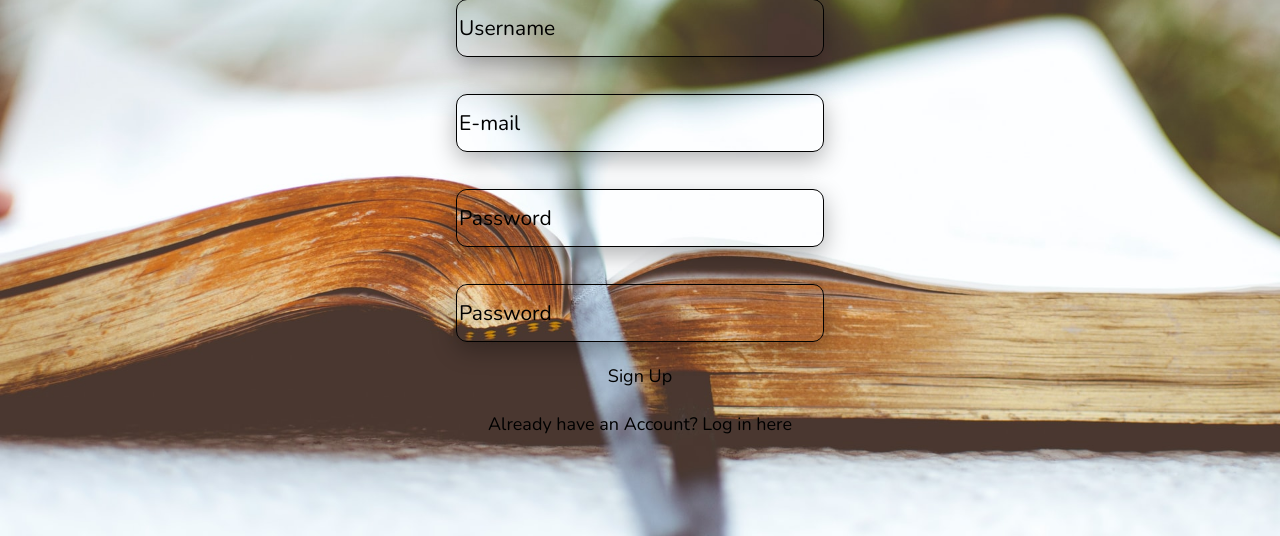
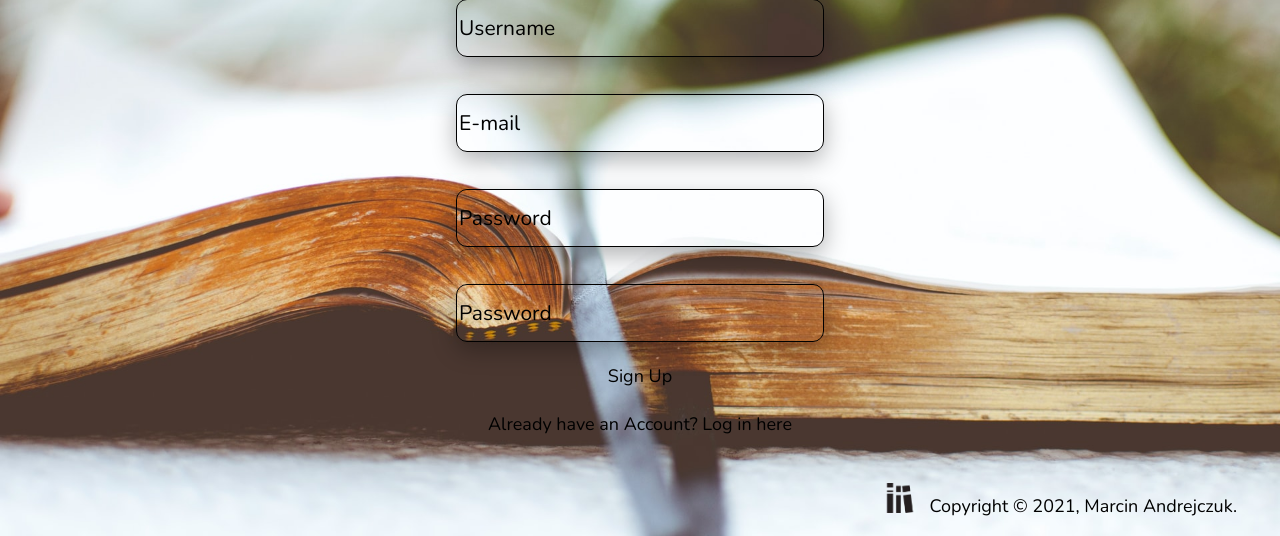
Before and after one commit to Marcinar1010/Readable, a Django app: page /register/ in a window 1280 px wide. Shown: the part 264-800 px from the top of the page. Run offline with Django 3.2, Linux system fonts and the light colour scheme.

Commit message:
better design

```diff
--- a/readable/main/static/main/main_login.css
+++ b/readable/main/static/main/main_login.css
@@ -1,3 +1,11 @@
+html {
+    box-sizing: border-box;
+}
+
+*, *:before, *:after {
+    box-sizing: inherit;
+}
+
 body {
     margin: 0;
     font-family: Nunito;
@@ -5,6 +13,9 @@ body {
     background-repeat: no-repeat;
     background-size: cover;
     background-attachment: fixed;
+    position: relative;
+    min-height: 100vh;
+    padding-bottom: 43px ;
 }
 
 .font-menu {
@@ -145,3 +156,19 @@ button:hover {
     letter-spacing: calc(1rem * 0.001 * 300);
     margin-top: 30px;
 }
+
+footer {
+    position: absolute;
+    font-size: 18px;
+    color: black;
+    bottom: 0;
+    right: 43px;
+    height: 43px;
+}
+
+.footer-icon {
+    height: 30px;
+    width: 30px;
+    transform: translateY(-10px);
+    margin-right: 15px;
+}
--- a/readable/main/templates/main/home.html
+++ b/readable/main/templates/main/home.html
@@ -5,7 +5,7 @@
 {% endblock title %}
 
 {% block content %}
-
+<div class="home-content">
     <div id="cards">
         <div class="card">
             <a href="{% url 'main-progress' %}">
@@ -55,4 +55,5 @@
         </div>
         <div style="clear:both"></div>
     </div>
-    {% endblock content %}
+</div>
+{% endblock content %}
--- a/readable/main/templates/main/library.html
+++ b/readable/main/templates/main/library.html
@@ -21,7 +21,7 @@
                 <fieldset class="form-group">
                     <legend class="border-bottom mb-4">Search for the books
                         <div style="display: inline; margin-left: 20px;">
-                            <a href="https://www.google.com">
+                            <a href="https://www.google.com" target="_blank">
                                 <img src="https://books.google.com/googlebooks/images/poweredby.png" border="0" style="border: 0">
                             </a>
                         </div>
--- a/readable/users/forms.py
+++ b/readable/users/forms.py
@@ -78,8 +78,8 @@ class BookAddingForm(forms.ModelForm):
 
     def __init__(self, *args, **kwargs):
         super().__init__(*args, **kwargs)
-        self.fields["list_type_add"].widget.attrs.update({
-            'name':'list_type',
+        self.fields["list_type"].widget.attrs.update({
+            'name':'list_type_add',
             'required':'',
             'class': 'option-list',
             })
--- a/readable/users/templates/users/base2.html
+++ b/readable/users/templates/users/base2.html
@@ -38,7 +38,10 @@
         <div id="window">
             {% block content %} {% endblock %}
         </div>
-
+        <!-- footer -->
+        <footer>
+            <p id="foot"><img src="/static/main/small-logo.png" class="footer-icon"></img>Copyright &copy; 2021, Marcin Andrejczuk.</p>
+        </footer>
 
         <script src="https://cdn.jsdelivr.net/npm/@popperjs/core@2.9.1/dist/umd/popper.min.js" integrity="sha384-SR1sx49pcuLnqZUnnPwx6FCym0wLsk5JZuNx2bPPENzswTNFaQU1RDvt3wT4gWFG" crossorigin="anonymous"></script>
         <script src="https://cdn.jsdelivr.net/npm/bootstrap@5.0.0-beta3/dist/js/bootstrap.min.js" integrity="sha384-j0CNLUeiqtyaRmlzUHCPZ+Gy5fQu0dQ6eZ/xAww941Ai1SxSY+0EQqNXNE6DZiVc" crossorigin="anonymous"></script>
```
Also changed, not shown: readable/main/static/main/home.css (+5 -3 lines), readable/main/static/main/main.css (+47 -8 lines), readable/main/templates/main/base.html (+6 -1 lines), readable/media/profile_pics/marcin_n2C18TT.jpg (added), readable/media/profile_pics/tadek_EUaf0oD.JPG (added).
